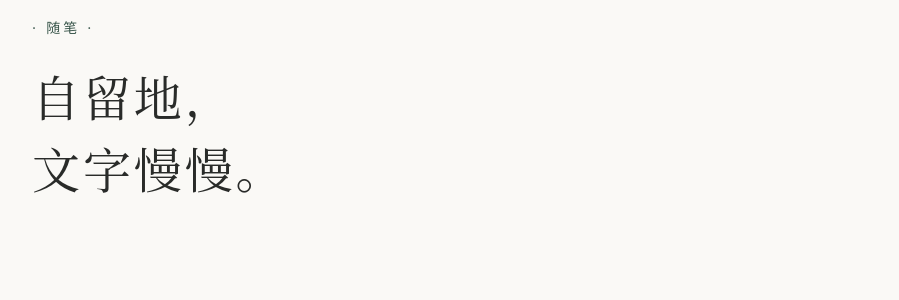
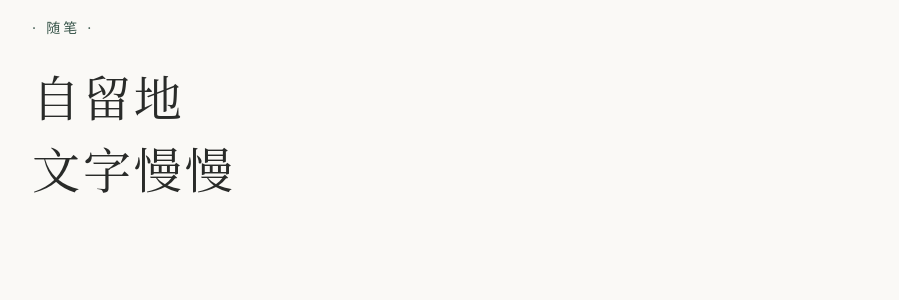
Before and after one commit to Nino-bo/Nino-bo.github.io, a Jekyll site: the page built from index.html, in a window 1280 px wide. Shown: the part 171-471 px from the top of the page, without its empty margins (190-1089 px from the left). Built offline with Jekyll 4.4.1, drawn with Linux system fonts in a browser that asks for light colours.

Commit message:
Update index.html

```diff
--- a/index.html
+++ b/index.html
@@ -2,7 +2,7 @@
 layout: default
 home: true
 ---
-<section class="intro"><div class="eyebrow">· 随笔 ·</div><h1>自留地，<br>文字慢慢。</h1></section>
+<section class="intro"><div class="eyebrow">· 随笔 ·</div><h1>自留地<br>文字慢慢</h1></section>
 <section id="essays" aria-labelledby="essays-title"><h2 class="section-label" id="essays-title">随笔</h2>
 {% for post in site.posts %}<article class="entry"><time class="meta" datetime="{{ post.date | date_to_xmlschema }}">{{ post.date | date: '%Y.%m.%d' }}</time><div><h2><a href="{{ post.url | relative_url }}">{{ post.title }}</a></h2><p>{{ post.excerpt | strip_html | truncate: 110 }}</p><a class="read" href="{{ post.url | relative_url }}">读这一篇 →</a></div></article>{% else %}<p>第一篇文字，正在路上。</p>{% endfor %}
 </section>
```
